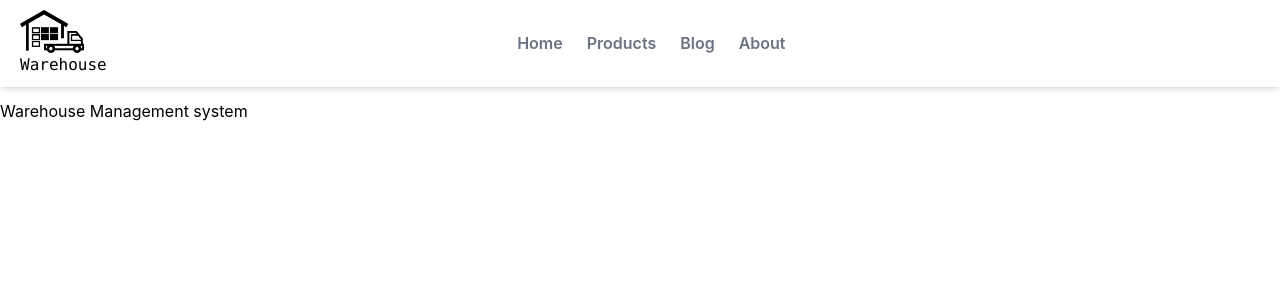
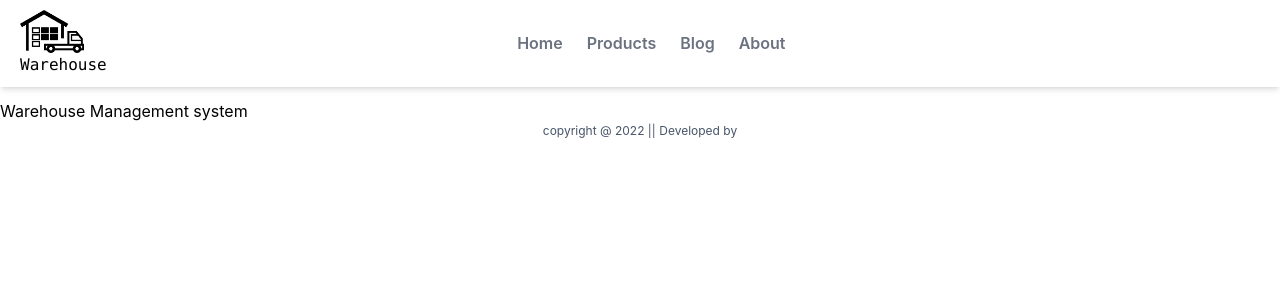
Before and after one commit to ijTuhin/warehouse-management-ui, a React (Create React App) app: page / in a window 1280 px wide. Shown: the top 300 px of the page. Built offline with nearby package versions, Linux system fonts and the light colour scheme; what tw-elements would draw is missing.

Commit message:
footer section added

```diff
--- a/src/App.js
+++ b/src/App.js
@@ -1,4 +1,5 @@
 import './App.css';
+import Footer from './Pages/Common/Footer/Footer';
 import Header from './Pages/Common/Header/Header';
 
 function App() {
@@ -6,6 +7,7 @@ function App() {
     <div >
       <Header></Header>
       <h1>Warehouse Management system</h1>
+      <Footer></Footer>
     </div>
   );
 }
--- /dev/null
+++ b/src/Pages/Common/Footer/Footer.js
@@ -0,0 +1,11 @@
+import React from 'react';
+
+const Footer = () => {
+    return (
+        <div className='flex justify-center'>
+            <p className='text-xs text-slate-600'>copyright @ 2022 || Developed by</p>
+        </div>
+    );
+};
+
+export default Footer;
```
